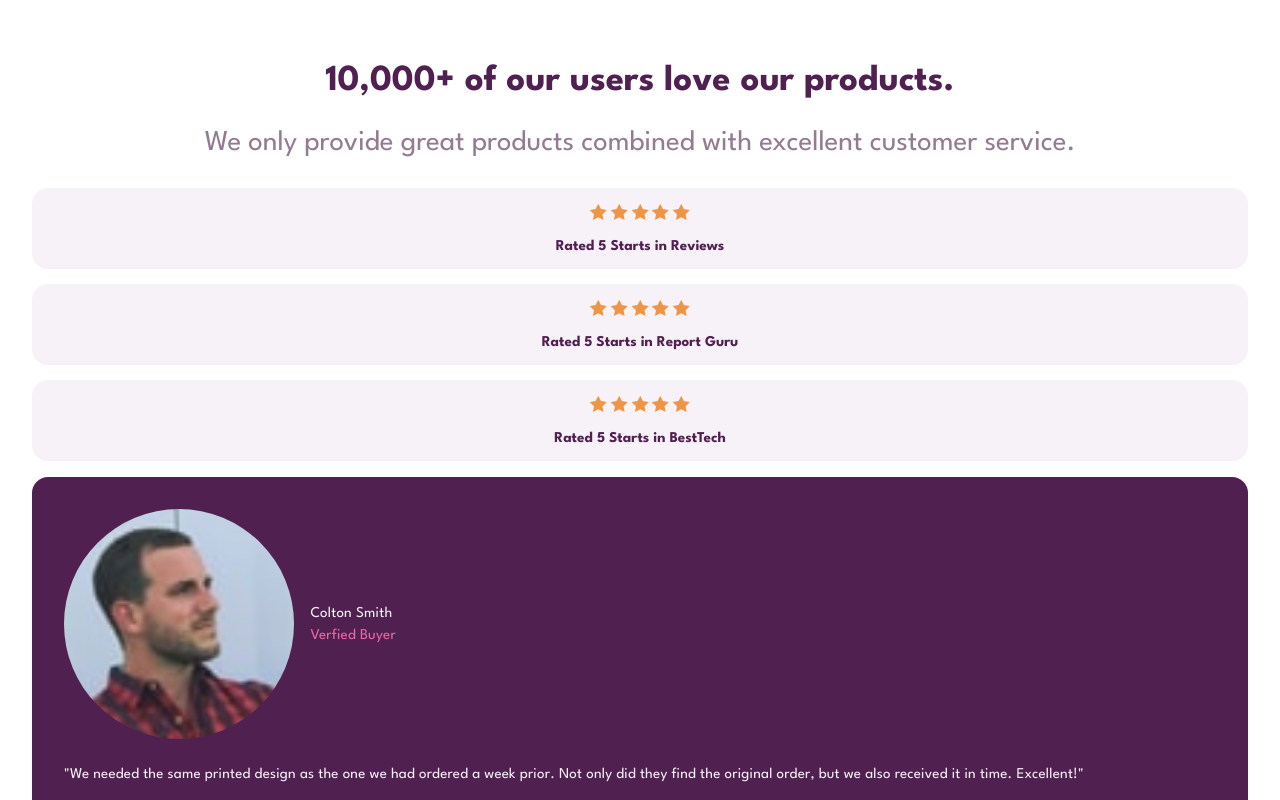
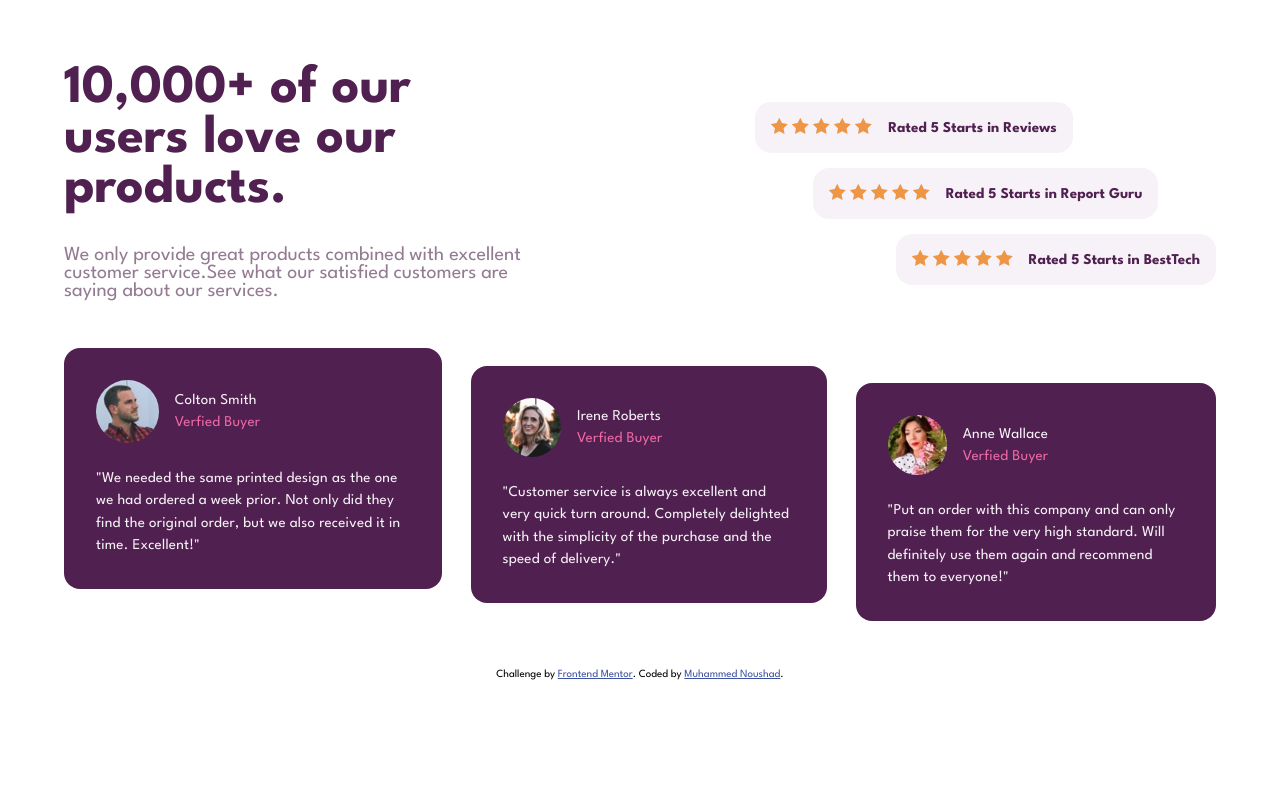
Before and after one commit to MuhammedNoushad/Social-Proof-Section-UI, a plain HTML site: page index.html in a window 1280 px wide. Shown: the top 800 px of the page. Drawn offline with Linux system fonts and the light colour scheme.

Commit message:
css for desktope complete.

```diff
--- a/index.html
+++ b/index.html
@@ -24,7 +24,8 @@
           </h1>
           <p class="left__side_content">
             We only provide great products combined with excellent customer
-            service.
+            service.See what our satisfied customers are saying about our
+            services.
           </p>
         </div>
         <div class="right__side">
--- a/style.css
+++ b/style.css
@@ -100,3 +100,75 @@ body {
 .attribution a {
   color: hsl(228, 45%, 44%);
 }
+
+@media screen and (min-width: 425px) {
+  body {
+    text-align: start;
+    padding: 2rem 4rem;
+  }
+
+  .top__section {
+    display: flex;
+    justify-content: space-between;
+    gap: 2rem;
+  }
+
+  .left__side {
+    max-width: 40%;
+  }
+
+  .left__side_title {
+    font-size: 3.4rem;
+  }
+
+  .left__side_content {
+    font-size: 1.25rem;
+    width: 462px;
+  }
+
+  .right__side {
+    margin-top: 70px;
+    display: flex;
+    flex-direction: column;
+    align-items: flex-end;
+    width: 40%;
+  }
+
+  .card__rating {
+    flex-direction: row;
+    align-items: center;
+  }
+
+  .card__rating:nth-child(1) {
+    align-self: flex-start;
+  }
+
+  .card__rating:nth-child(2) {
+    align-self: center;
+  }
+
+  .bottom__section {
+    flex-direction: row;
+    margin-bottom: 5rem;
+  }
+
+  .card__comment {
+    position: relative;
+    transition: transform 0.3s ease;
+  }
+
+  .card__comment:nth-child(1) {
+    align-self: flex-start;
+    top: 0;
+  }
+
+  .card__comment:nth-child(2) {
+    align-self: center;
+    top: 1rem;
+  }
+
+  .card__comment:nth-child(3) {
+    align-self: flex-end;
+    top: 2rem;
+  }
+}
```
